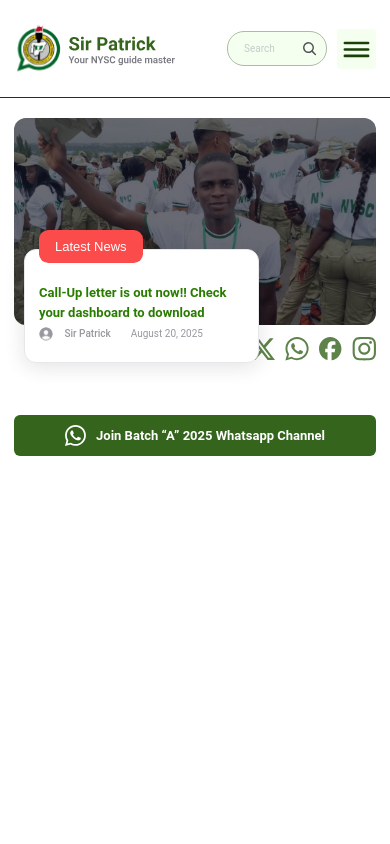
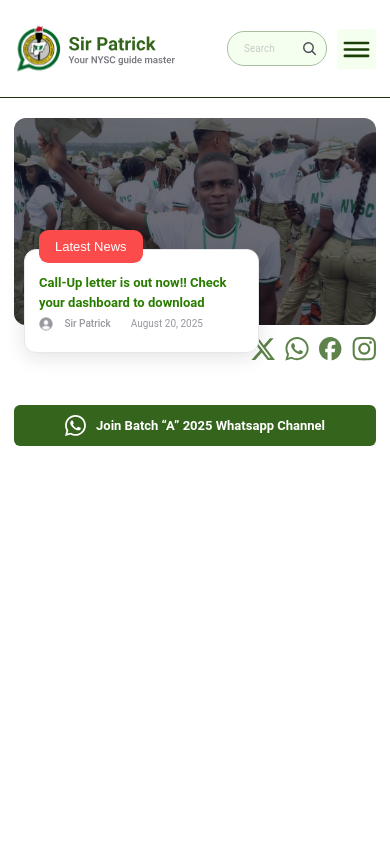
Before and after one commit to HenryAgu/sir-patrick, a React (Vite) app: page / in a window 390 px wide. Shown: the top 844 px of the page. Built offline with nearby package versions, Linux system fonts and the light colour scheme.

Commit message:
feat: mobile and desktop home hero

```diff
--- a/src/components/Home/homeHero.tsx
+++ b/src/components/Home/homeHero.tsx
@@ -18,7 +18,7 @@
         <p className="bg-[#FB4B4B] text-[13px] lg:text-[21px] lg:leading-[31.2px] text-white w-fit rounded-[9.36px] px-4 py-[7px] relative bottom-5 font-work-sans">
           Latest News
         </p>
-        <h1 className="max-w-[480px] text-brand-green-700 font-semibold text-[13px] lg:text-[31px] lg:leading-10 line-clamp-2">
+        <h1 className="max-w-[480px] text-brand-green-700 font-semibold text-[13px] lg:text-[31px] lg:leading-10 line-clamp-2 mt-[-10px] lg:mt-0">
           Call-Up letter is out now!! Check your dashboard to download
         </h1>
         <div className="lg:mt-5 flex items-center gap-x-5">
```
